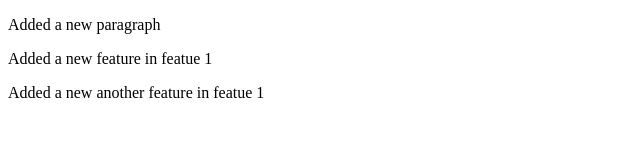
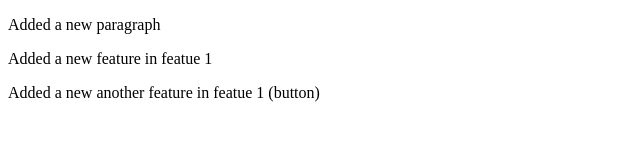
Before and after one commit to shery804/Local-Repo, a plain HTML site: page index.html in a window 1280 px wide. Shown: the full height of the page, 0-640 px from the left. Drawn offline with Linux system fonts and the light colour scheme.

```diff
--- a/index.html
+++ b/index.html
@@ -8,6 +8,6 @@
 <body>
     <p>Added a new paragraph </p>
     <p>Added a new feature in featue 1</p>
-    <p>Added a new another feature in featue 1</p>
+    <p>Added a new another feature in featue 1 (button) </p>
 </body>
 </html>
```
